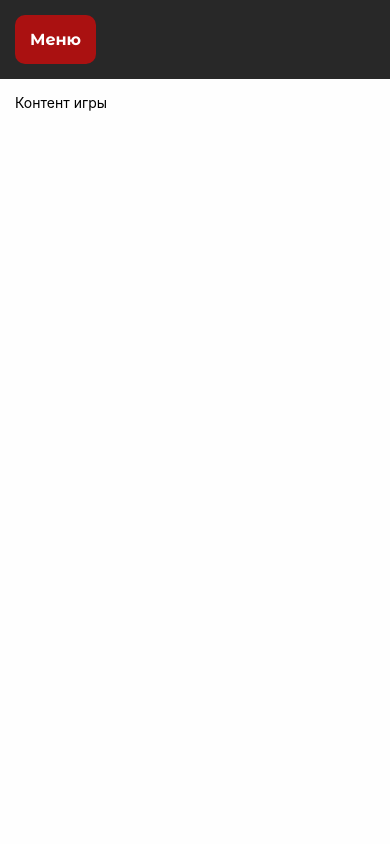
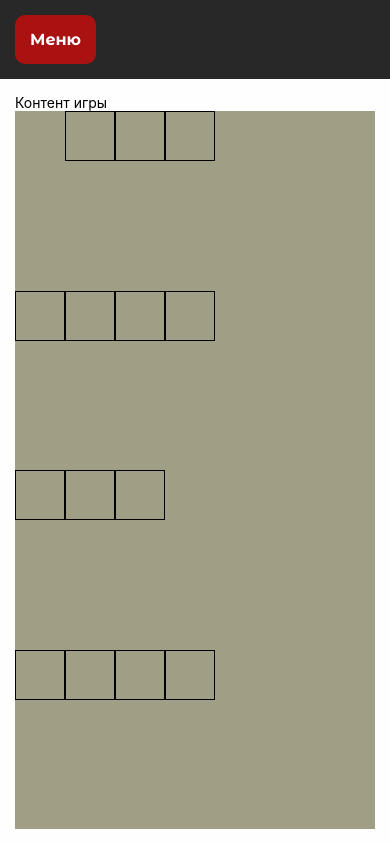
Before and after one commit to pawaebawy/BallsEater, a React Native app: screen /Play in a window 390 px wide. Built offline with nearby package versions, Linux system fonts and the light colour scheme.

Commit message:
"paths" updates + Play Field component developing

```diff
--- a/App.tsx
+++ b/App.tsx
@@ -1,6 +1,6 @@
+import React, { useEffect, useState } from 'react';
+import { SafeAreaProvider } from 'react-native-safe-area-context';
 import * as Font from 'expo-font';
-import { SafeAreaProvider } from 'react-native-safe-area-context';
-import { useEffect, useState } from 'react';
 import { LoadingScreen } from './src/screens';
 import Routes from './src/navigation';
 
--- a/babel.config.js
+++ b/babel.config.js
@@ -1,6 +1,17 @@
-module.exports = function(api) {
+module.exports = function (api) {
   api.cache(true);
+
   return {
-    presets: ['babel-preset-expo'],
+    presets: ['module:metro-react-native-babel-preset'],
+    plugins: [
+      [
+        'module-resolver',
+        {
+          alias: {
+            "@components": "./src/components"
+          }
+        },
+      ],
+    ],
   };
 };
--- a/package.json
+++ b/package.json
@@ -25,6 +25,8 @@
     "@babel/core": "^7.12.9",
     "@types/react": "~17.0.21",
     "@types/react-native": "~0.64.12",
+    "babel-plugin-module-resolver": "^4.1.0",
+    "metro-react-native-babel-preset": "^0.70.0",
     "typescript": "~4.3.5"
   },
   "private": true
--- /dev/null
+++ b/src/components/Cell/Cell.tsx
@@ -0,0 +1,31 @@
+import React from 'react';
+import { View, StyleSheet } from 'react-native';
+
+interface Props {
+  isExist?: boolean
+}
+
+const Cell: React.FC<Props> = props => {
+  const isExist = props.isExist;
+
+  return (
+    <View style={[
+      styles.root,
+      !isExist ? styles.notExist : null
+    ]}></View>
+  )
+};
+
+export default Cell;
+
+const styles = StyleSheet.create({
+  root: {
+    width: 50,
+    height: 50,
+    borderColor: 'black',
+    borderWidth: 1,
+  },
+  notExist: {
+    opacity: 0,
+  }
+});
--- /dev/null
+++ b/src/components/Field/Field.tsx
@@ -0,0 +1,42 @@
+import React from 'react';
+import { View, StyleSheet } from 'react-native';
+
+import Cell from '@components/Cell/Cell';
+
+import { fieldData } from './data';
+
+const Field = () => {
+  const cellsQty = fieldData.length;
+
+  return (
+    <View style={styles.root}>
+      {
+        fieldData.map((column) => {
+          return (
+            <View style={styles.column}>
+              {
+                column.map((cell) => {
+                  return <Cell isExist={cell.isExists} />;
+                })
+              }
+            </View>
+          )
+        })
+      }
+    </View>
+  );
+};
+
+export default Field;
+
+const styles = StyleSheet.create({
+  root: {
+    flex: 1,
+    backgroundColor: '#a09e84',
+  },
+  column: {
+    flex: 1,
+    flexDirection: 'row',
+    justifyContent: 'flex-start'
+  }
+});
--- /dev/null
+++ b/src/components/Field/data.ts
@@ -0,0 +1,41 @@
+interface IFieldData {
+  x: number,
+  y: number,
+  isExists: boolean,
+  isFilled: boolean,
+  style: string | any[],
+}
+
+const fieldData: IFieldData[][] = [
+  [
+    { x: 1, y: 1, isExists: false, isFilled: true, style: 'default' },
+    { x: 1, y: 2, isExists: true, isFilled: true, style: 'default' },
+    { x: 1, y: 3, isExists: true, isFilled: true, style: 'default' },
+    { x: 1, y: 4, isExists: true, isFilled: true, style: 'default' },
+  ],
+
+  [
+    { x: 2, y: 1, isExists: true, isFilled: true, style: 'default' },
+    { x: 2, y: 2, isExists: true, isFilled: true, style: 'default' },
+    { x: 2, y: 3, isExists: true, isFilled: false, style: 'default' },
+    { x: 2, y: 4, isExists: true, isFilled: true, style: 'default' },
+  ],
+
+  [
+    { x: 3, y: 1, isExists: true, isFilled: true, style: 'default' },
+    { x: 3, y: 2, isExists: true, isFilled: true, style: 'default' },
+    { x: 3, y: 3, isExists: true, isFilled: true, style: 'default' },
+    { x: 3, y: 4, isExists: false, isFilled: true, style: 'default' },
+  ],
+
+  [
+    { x: 4, y: 1, isExists: true, isFilled: true, style: 'default' },
+    { x: 4, y: 2, isExists: true, isFilled: true, style: 'default' },
+    { x: 4, y: 3, isExists: true, isFilled: true, style: 'default' },
+    { x: 4, y: 4, isExists: true, isFilled: true, style: 'default' },
+  ]
+];
+
+export {
+  fieldData
+}
--- a/src/components/index.tsx
+++ b/src/components/index.tsx
@@ -1,3 +1,3 @@
-export { default as PlayButton} from './PlayButton'
-export { default as HomeButton} from './HomeButton'
-export { default as Logo} from './Logo'
+export { default as PlayButton } from './PlayButton'
+export { default as HomeButton } from './HomeButton'
+export { default as Logo } from './Logo'
--- a/src/navigation/index.tsx
+++ b/src/navigation/index.tsx
@@ -1,3 +1,4 @@
+import React from 'react';
 import { NavigationContainer } from "@react-navigation/native";
 import { createNativeStackNavigator } from "@react-navigation/native-stack";
 
@@ -14,10 +15,11 @@ function Routes() {
                 screenOptions={{
                     headerShown: false,
                 }}
+                initialRouteName={'Play'}
             >
-                <Stack.Screen name="Home" component={ HomeScreen } />
-                <Stack.Screen name="Play" component={ PlayScreen } />
-                <Stack.Screen name="Levels" component={ LevelsScreen } />
+                <Stack.Screen name="Home" component={HomeScreen} />
+                <Stack.Screen name="Play" component={PlayScreen} />
+                <Stack.Screen name="Levels" component={LevelsScreen} />
             </Stack.Navigator>
         </NavigationContainer>
     );
--- a/src/screens/PlayScreen/PlayScreen.tsx
+++ b/src/screens/PlayScreen/PlayScreen.tsx
@@ -1,6 +1,9 @@
 import React from 'react';
 import { View, Text } from 'react-native';
-import { HomeButton } from '../../components';
+
+import HomeButton from '@components/HomeButton/HomeButton';
+import Field from '@components/Field/Field';
+
 import s from './styles'
 
 const PlayScreen = ({ navigation }) => {
@@ -11,6 +14,7 @@ const PlayScreen = ({ navigation }) => {
       </View>
       <View style={s.content}>
         <Text>Контент игры</Text>
+        <Field />
       </View>
     </View>
   );
```
Also changed, not shown: tsconfig.json (+15 -2 lines), 1 other file (tests, documents, lock files or other folders).
